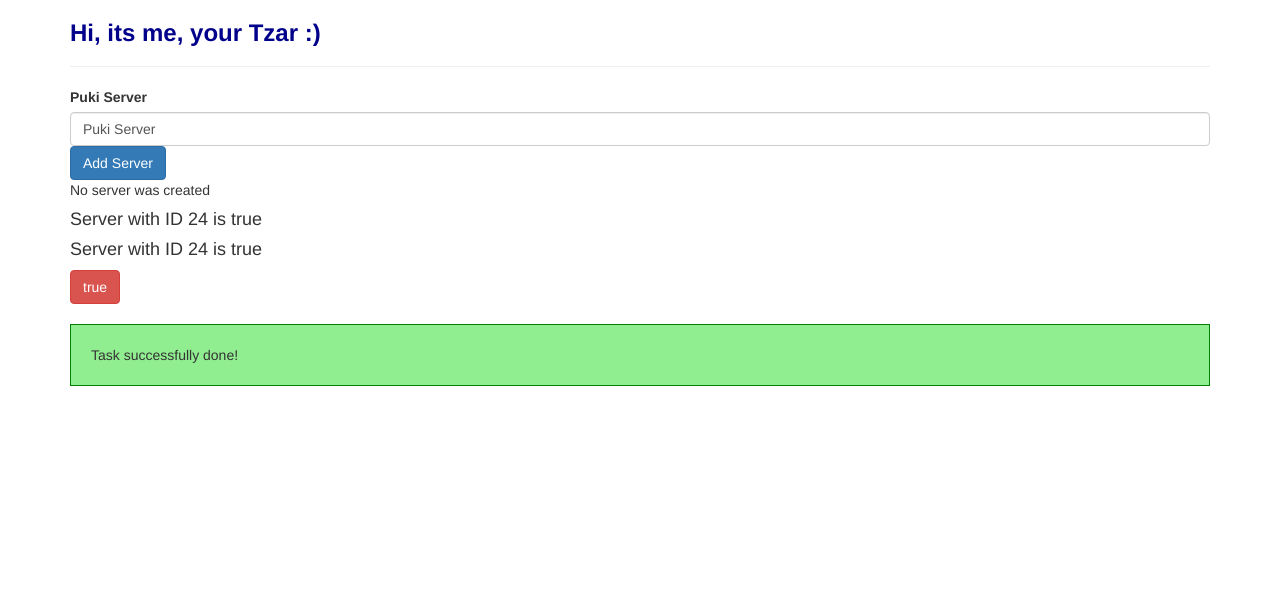
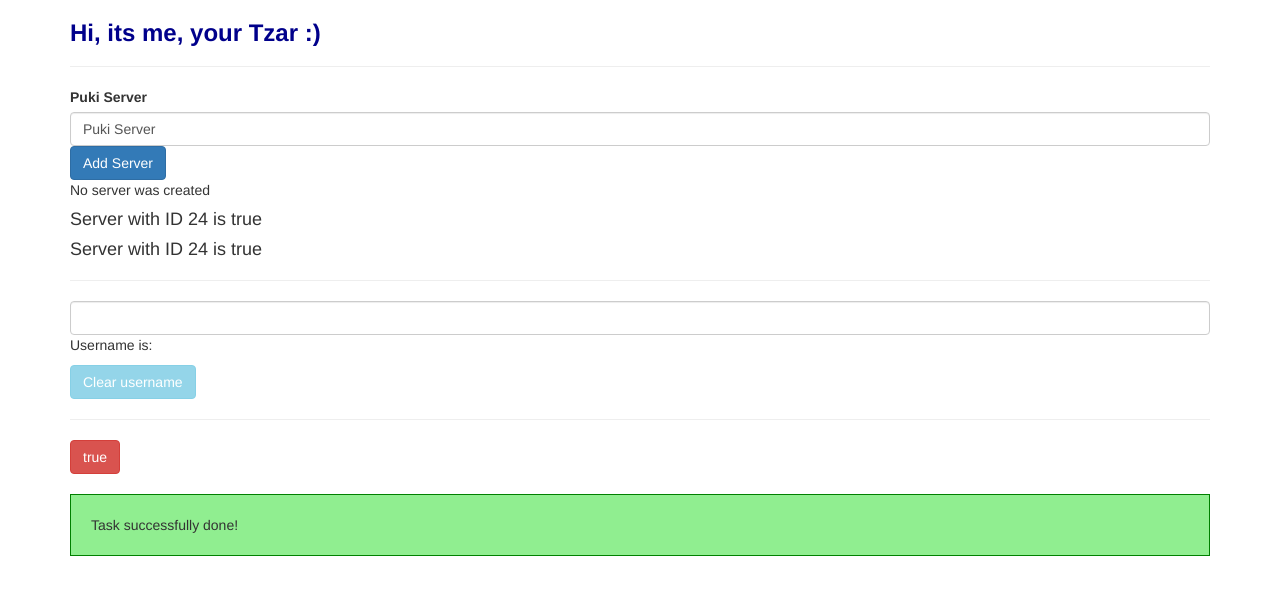
Before and after one commit to stea1th/my-first-app, an Angular app: page / in a window 1280 px wide. Shown: the top 594 px of the page. Built offline with nearby package versions, Linux system fonts and the light colour scheme.

Commit message:
Aufgabe 2

```diff
--- a/src/app/app.component.html
+++ b/src/app/app.component.html
@@ -4,6 +4,7 @@
       <h3><strong>Hi, its me, your Tzar :)</strong></h3>
       <hr/>
       <app-servers></app-servers>
+      <app-user></app-user>
       <button class="btn btn-danger" (click)="toggle()"> {{ condition }} </button>
       <br/><br/>
       <ng-container *ngIf="condition; else elseBlock">
--- a/src/app/app.module.ts
+++ b/src/app/app.module.ts
@@ -7,6 +7,7 @@
 import { WarningAlertComponent } from './alerts/warning-alert/warning-alert.component';
 import { SuccessAlertComponent } from './alerts/success-alert/success-alert.component';
 import {FormsModule} from '@angular/forms';
+import { UserComponent } from './user/user.component';
 
 @NgModule({
   declarations: [
@@ -14,7 +15,8 @@
     ServerComponent,
     ServersComponent,
     WarningAlertComponent,
-    SuccessAlertComponent
+    SuccessAlertComponent,
+    UserComponent
   ],
   imports: [
     BrowserModule,
--- a/src/app/servers/servers.component.ts
+++ b/src/app/servers/servers.component.ts
@@ -24,7 +24,7 @@
 
   onCreateServer(evt: MouseEvent) {
     console.log(evt.button);
-    this.serverCreationStatus = 'Server was created';
+    this.serverCreationStatus = 'Server was created ' + this.serverName;
   }
 
   // onUpdateServerName(evt: any) {
--- /dev/null
+++ b/src/app/user/user.component.html
@@ -0,0 +1,6 @@
+<hr>
+
+<input type="text" class="form-control" [(ngModel)]="username" (input)="observeInput()">
+<p>Username is: {{username}}</p>
+<button class="btn btn-info" [disabled]="isBtnDisabled" (click) = clearUserName()>Clear username</button>
+<hr>
--- /dev/null
+++ b/src/app/user/user.component.ts
@@ -0,0 +1,28 @@
+import {Component, OnInit} from '@angular/core';
+
+@Component({
+  selector: 'app-user',
+  templateUrl: './user.component.html',
+  styleUrls: ['./user.component.css']
+})
+export class UserComponent implements OnInit {
+
+  private username: string;
+  private isBtnDisabled: boolean;
+
+  constructor() {
+  }
+
+  ngOnInit() {
+    this.username = '';
+    this.isBtnDisabled = true;
+  }
+
+  clearUserName() {
+    this.ngOnInit();
+  }
+
+  observeInput() {
+    this.isBtnDisabled = this.username === '';
+  }
+}
```
Also changed, not shown: src/app/user/user.component.css (added), 1 other file (tests, documents, lock files or other folders).
